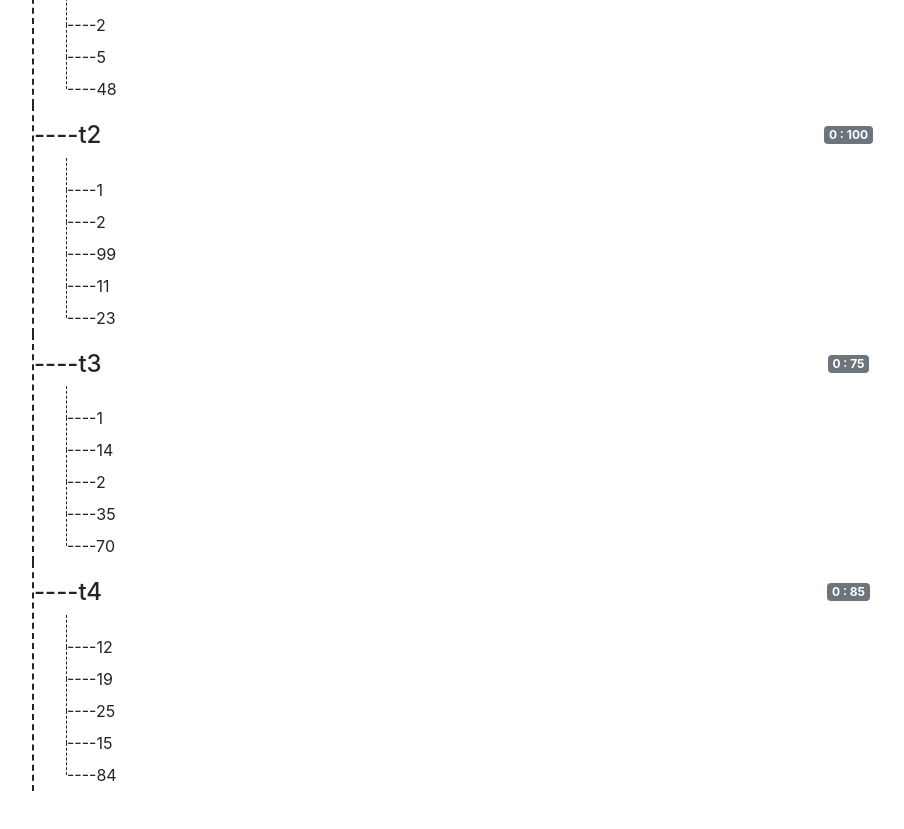
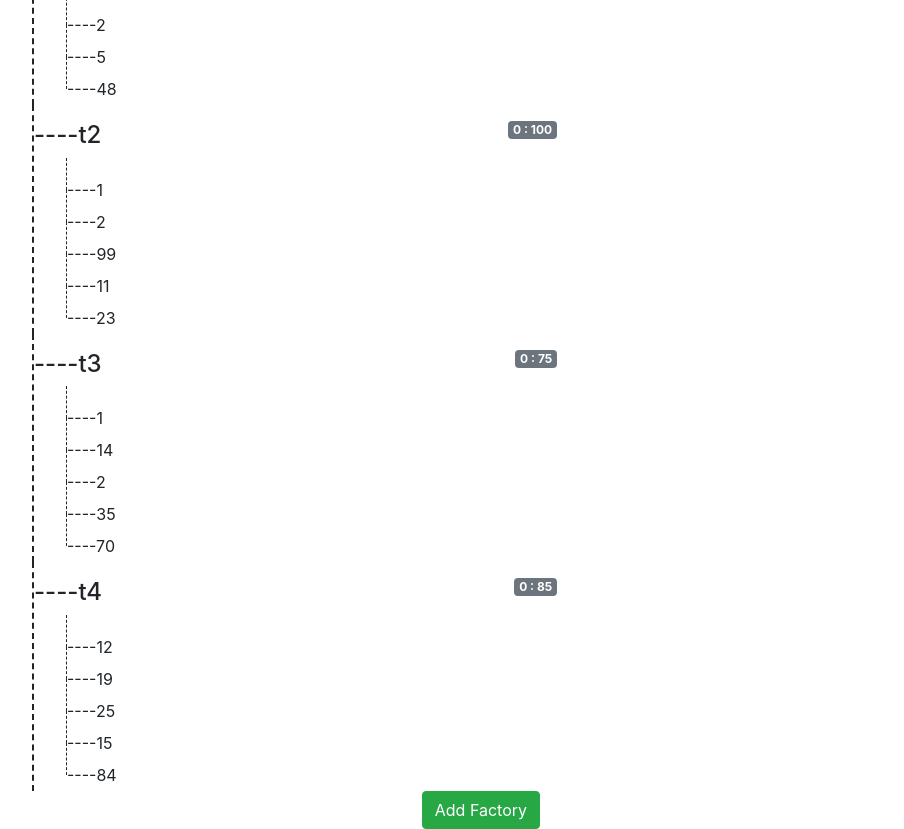
Before and after one commit to terryliu1995/Tree-view, an Angular app: page / in a window 1280 px wide. Shown: the part 180-1009 px from the top of the page, without its empty margins (85-989 px from the left). Before the commit the page ends 971 px from the top, so only its background shows below. Built offline with nearby package versions, Linux system fonts and the light colour scheme.

Commit message:
add factory button

```diff
--- a/src/app/app.component.html
+++ b/src/app/app.component.html
@@ -2,5 +2,11 @@
   <nav class="navbar  navbar-dark  bg-primary">
     <span class="navbar-brand mb-0 h1">Root</span>
   </nav>
-  <app-factory></app-factory>
+
+  <div>
+    <app-factory></app-factory>
+  </div>
+  <div class="row">
+      <div class="col-6"><button type="button" class="btn btn-success float-right">Add Factory</button></div>
+    </div>
 </div>
--- a/src/app/factory/factory.component.html
+++ b/src/app/factory/factory.component.html
@@ -1,10 +1,11 @@
+
     <div *ngFor="let factory of factories" class="ml-4" class="factory">
         <div class="row">
-    <div class="col">
+          <div class="col-3">
             <h4>----{{factory?.title}}</h4>
           </div>
-    <div class="col text-center">
-      <span class="badge badge-secondary" > {{factory?.min}} : {{factory?.max}}</span>
+          <div class="col-3 text-center">
+            <span class="badge badge-secondary float-right" > {{factory?.min}} : {{factory?.max}}</span>
           </div>
         </div>
         <div *ngFor="let child of factory?.children" >
```
Lines whose indentation alone changed are shown as unchanged.
